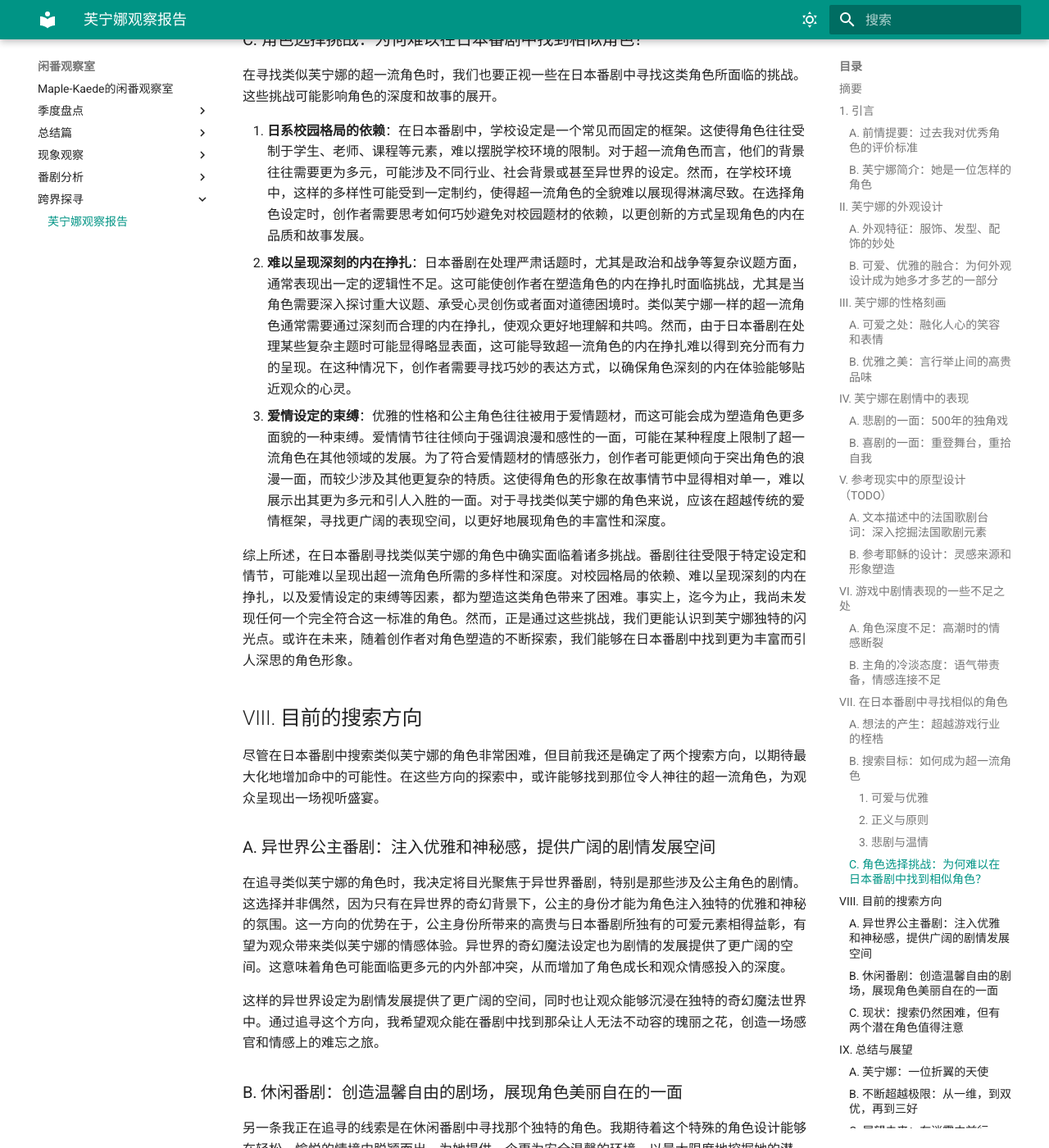
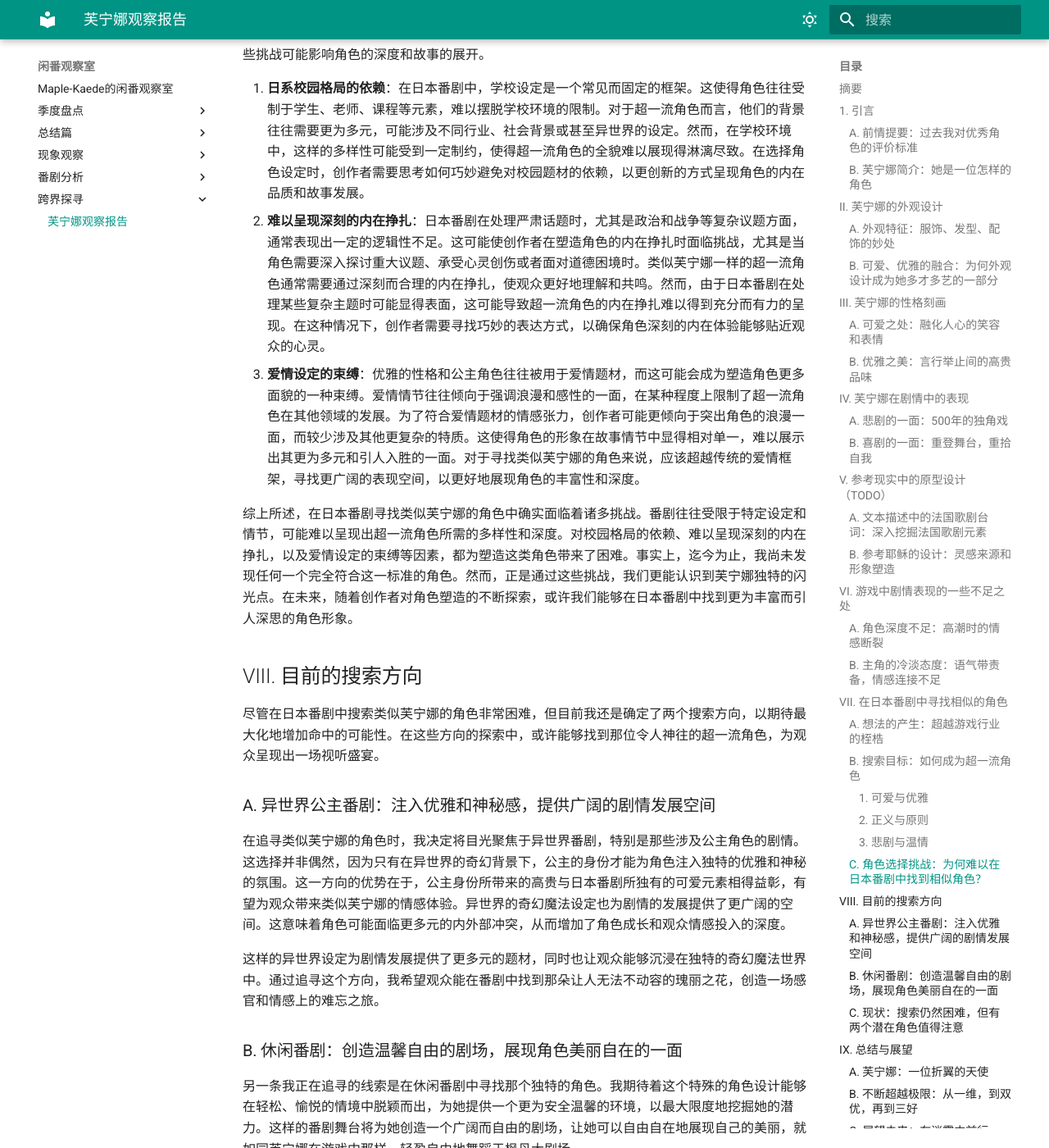
Before and after one commit to haveyouwantto/animedocs, an MkDocs documentation site: the page built from docs/跨界探寻/芙宁娜观察报告.md, in a window 1280 px wide and 1400 px high, scrolled down 7445 px. Shown: the whole window at 82% size. Built offline with MkDocs 1.6.1 and Material for MkDocs 9.7.7, drawn with Linux system fonts in a browser that asks for light colours; plug-ins that fetch from the network failed and are left out; some of the changed text lies outside the part shown.

Commit message:
furina rev.1

```diff
--- a/docs/跨界探寻/芙宁娜观察报告.md
+++ b/docs/跨界探寻/芙宁娜观察报告.md
@@ -109,11 +109,11 @@
 
 ### A. 角色深度不足：高潮时的情感断裂
 
-在游戏剧情中，芙宁娜的角色受到相对较少的关注，这一瑕疵在整个剧情中显得尤为突出。在主线剧情的高潮部分，主角亲眼目睹了芙宁娜长达500年的内心挣扎。然而，令人感到遗憾的是，随后她的戏份突然结束，未能得到充分的关照。这种处理方式可能导致观众的情绪在达到高潮时无法得到有效的释放，形成了一种“高高举起，轻轻放下”的不尽人意的情感断裂。在塑造如此复杂性格的角色时，更多的关注和探讨她在整个故事中的地位和发展空间将使得角色更为立体，故事更为圆满。这种局限性不仅影响了对芙宁娜个性深度的理解，使整个剧情显得略显仓促和匆促，同时还让观众错失了深度挖掘这一角色内心世界的机会。
+在游戏剧情中，芙宁娜的角色受到相对较少的关注，这一瑕疵在整个剧情中显得尤为突出。在主线剧情的高潮部分，主角亲眼目睹了芙宁娜长达500年的内心挣扎。然而，令人感到遗憾的是，随后她的戏份突然结束，未能得到充分的关照。这种处理方式可能导致观众的情绪在达到高潮时无法得到有效的释放，形成了一种“高高举起，轻轻放下”的不尽人意的情感断裂。在塑造如此复杂性格的角色时，更多的关注和探讨她在整个故事中的地位和发展空间将使得角色更为立体，故事更为圆满。这种局限性不仅影响了对芙宁娜个性深度的理解，使整个剧情略显仓促，同时还让观众错失了深度挖掘这一角色内心世界的机会。
 
 ### B. 主角的冷淡态度：语气带责备，情感连接不足
 
-在后续的剧情中，主角对芙宁娜的关心显得相对冷淡，缺乏对她过去悲剧经历的同情和理解。这种冷淡的态度可能影响了观众对她的情感投入，使得角色之间的情感交流显得较为疏离。主角对芙宁娜的态度似乎缺乏对她过去沉重的500年孤寂的深刻认同，而更倾向于对她的冷漠和疏离。这样的情感表达方式可能让观众感到困惑，使得整个故事中的人物关系显得略显不贴切。
+在后续的剧情中，主角对芙宁娜的态度似乎缺乏对她过去沉重的500年孤寂的深刻认同，而更倾向于对她的冷漠和疏离。这种冷淡的态度可能影响了观众对她的情感投入，使得角色之间的情感交流显得较为疏离，导致整个故事中的人物关系显得不贴切。
 
 例如，在她的个人剧情中，主角试图寻求她的协助以拯救一个濒临解散的剧团，但她坚决拒绝，表明了她不愿再涉及过去的关系。主角对芙宁娜的回应带有责备，认为她没有为自己留下后路，这样的表达加深了两者之间的疏离感，使整个对话显得冷漠而缺乏共鸣。主角对芙宁娜的情感表达显得缺乏深度，使观众很难认为主角真正理解她所经历的孤独与挣扎。在处理主角与芙宁娜的关系时，更多的情感共鸣和深刻理解将使剧情更为生动、更令人深思。这种缺陷在她的个人剧情中多次显露，引起了社区内广泛而强烈的不满，使得观众在情感投入上遇到障碍，激发了他们的愤怒情绪。
 
@@ -153,13 +153,13 @@
 
 ### C. 角色选择挑战：为何难以在日本番剧中找到相似角色？
 
-在寻找类似芙宁娜的超一流角色时，我们也要正视一些在日本番剧中寻找这类角色所面临的挑战。这些挑战可能影响角色的深度和故事的展开。
+在日本番剧中寻找类似芙宁娜的超一流角色时，我们也要正视一些寻找这类角色所面临的挑战。这些挑战可能影响角色的深度和故事的展开。
 
 1. **日系校园格局的依赖**：在日本番剧中，学校设定是一个常见而固定的框架。这使得角色往往受制于学生、老师、课程等元素，难以摆脱学校环境的限制。对于超一流角色而言，他们的背景往往需要更为多元，可能涉及不同行业、社会背景或甚至异世界的设定。然而，在学校环境中，这样的多样性可能受到一定制约，使得超一流角色的全貌难以展现得淋漓尽致。在选择角色设定时，创作者需要思考如何巧妙避免对校园题材的依赖，以更创新的方式呈现角色的内在品质和故事发展。
-2. **难以呈现深刻的内在挣扎**：日本番剧在处理严肃话题时，尤其是政治和战争等复杂议题方面，通常表现出一定的逻辑性不足。这可能使创作者在塑造角色的内在挣扎时面临挑战，尤其是当角色需要深入探讨重大议题、承受心灵创伤或者面对道德困境时。类似芙宁娜一样的超一流角色通常需要通过深刻而合理的内在挣扎，使观众更好地理解和共鸣。然而，由于日本番剧在处理某些复杂主题时可能显得略显表面，这可能导致超一流角色的内在挣扎难以得到充分而有力的呈现。在这种情况下，创作者需要寻找巧妙的表达方式，以确保角色深刻的内在体验能够贴近观众的心灵。
-3. **爱情设定的束缚**：优雅的性格和公主角色往往被用于爱情题材，而这可能会成为塑造角色更多面貌的一种束缚。爱情情节往往倾向于强调浪漫和感性的一面，可能在某种程度上限制了超一流角色在其他领域的发展。为了符合爱情题材的情感张力，创作者可能更倾向于突出角色的浪漫一面，而较少涉及其他更复杂的特质。这使得角色的形象在故事情节中显得相对单一，难以展示出其更为多元和引人入胜的一面。对于寻找类似芙宁娜的角色来说，应该在超越传统的爱情框架，寻找更广阔的表现空间，以更好地展现角色的丰富性和深度。
+2. **难以呈现深刻的内在挣扎**：日本番剧在处理严肃话题时，尤其是政治和战争等复杂议题方面，通常表现出一定的逻辑性不足。这可能使创作者在塑造角色的内在挣扎时面临挑战，尤其是当角色需要深入探讨重大议题、承受心灵创伤或者面对道德困境时。类似芙宁娜一样的超一流角色通常需要通过深刻而合理的内在挣扎，使观众更好地理解和共鸣。然而，由于日本番剧在处理某些复杂主题时可能显得表面，这可能导致超一流角色的内在挣扎难以得到充分而有力的呈现。在这种情况下，创作者需要寻找巧妙的表达方式，以确保角色深刻的内在体验能够贴近观众的心灵。
+3. **爱情设定的束缚**：优雅的性格和公主角色往往被用于爱情题材，而这可能会成为塑造角色更多面貌的一种束缚。爱情情节往往倾向于强调浪漫和感性的一面，在某种程度上限制了超一流角色在其他领域的发展。为了符合爱情题材的情感张力，创作者可能更倾向于突出角色的浪漫一面，而较少涉及其他更复杂的特质。这使得角色的形象在故事情节中显得相对单一，难以展示出其更为多元和引人入胜的一面。对于寻找类似芙宁娜的角色来说，应该超越传统的爱情框架，寻找更广阔的表现空间，以更好地展现角色的丰富性和深度。
 
-综上所述，在日本番剧寻找类似芙宁娜的角色中确实面临着诸多挑战。番剧往往受限于特定设定和情节，可能难以呈现出超一流角色所需的多样性和深度。对校园格局的依赖、难以呈现深刻的内在挣扎，以及爱情设定的束缚等因素，都为塑造这类角色带来了困难。事实上，迄今为止，我尚未发现任何一个完全符合这一标准的角色。然而，正是通过这些挑战，我们更能认识到芙宁娜独特的闪光点。或许在未来，随着创作者对角色塑造的不断探索，我们能够在日本番剧中找到更为丰富而引人深思的角色形象。
+综上所述，在日本番剧寻找类似芙宁娜的角色中确实面临着诸多挑战。番剧往往受限于特定设定和情节，可能难以呈现出超一流角色所需的多样性和深度。对校园格局的依赖、难以呈现深刻的内在挣扎，以及爱情设定的束缚等因素，都为塑造这类角色带来了困难。事实上，迄今为止，我尚未发现任何一个完全符合这一标准的角色。然而，正是通过这些挑战，我们更能认识到芙宁娜独特的闪光点。在未来，随着创作者对角色塑造的不断探索，或许我们能够在日本番剧中找到更为丰富而引人深思的角色形象。
 
 ## VIII. 目前的搜索方向
 
@@ -169,7 +169,7 @@
 
 在追寻类似芙宁娜的角色时，我决定将目光聚焦于异世界番剧，特别是那些涉及公主角色的剧情。这选择并非偶然，因为只有在异世界的奇幻背景下，公主的身份才能为角色注入独特的优雅和神秘的氛围。这一方向的优势在于，公主身份所带来的高贵与日本番剧所独有的可爱元素相得益彰，有望为观众带来类似芙宁娜的情感体验。异世界的奇幻魔法设定也为剧情的发展提供了更广阔的空间。这意味着角色可能面临更多元的内外部冲突，从而增加了角色成长和观众情感投入的深度。
 
-这样的异世界设定为剧情发展提供了更广阔的空间，同时也让观众能够沉浸在独特的奇幻魔法世界中。通过追寻这个方向，我希望观众能在番剧中找到那朵让人无法不动容的瑰丽之花，创造一场感官和情感上的难忘之旅。
+这样的异世界设定为剧情发展提供了更多元的题材，同时也让观众能够沉浸在独特的奇幻魔法世界中。通过追寻这个方向，我希望观众能在番剧中找到那朵让人无法不动容的瑰丽之花，创造一场感官和情感上的难忘之旅。
 
 ### B. 休闲番剧：创造温馨自由的剧场，展现角色美丽自在的一面
 
```
Also changed, not shown: other parts of docs/跨界探寻/芙宁娜观察报告.md (+6 -6 lines).
